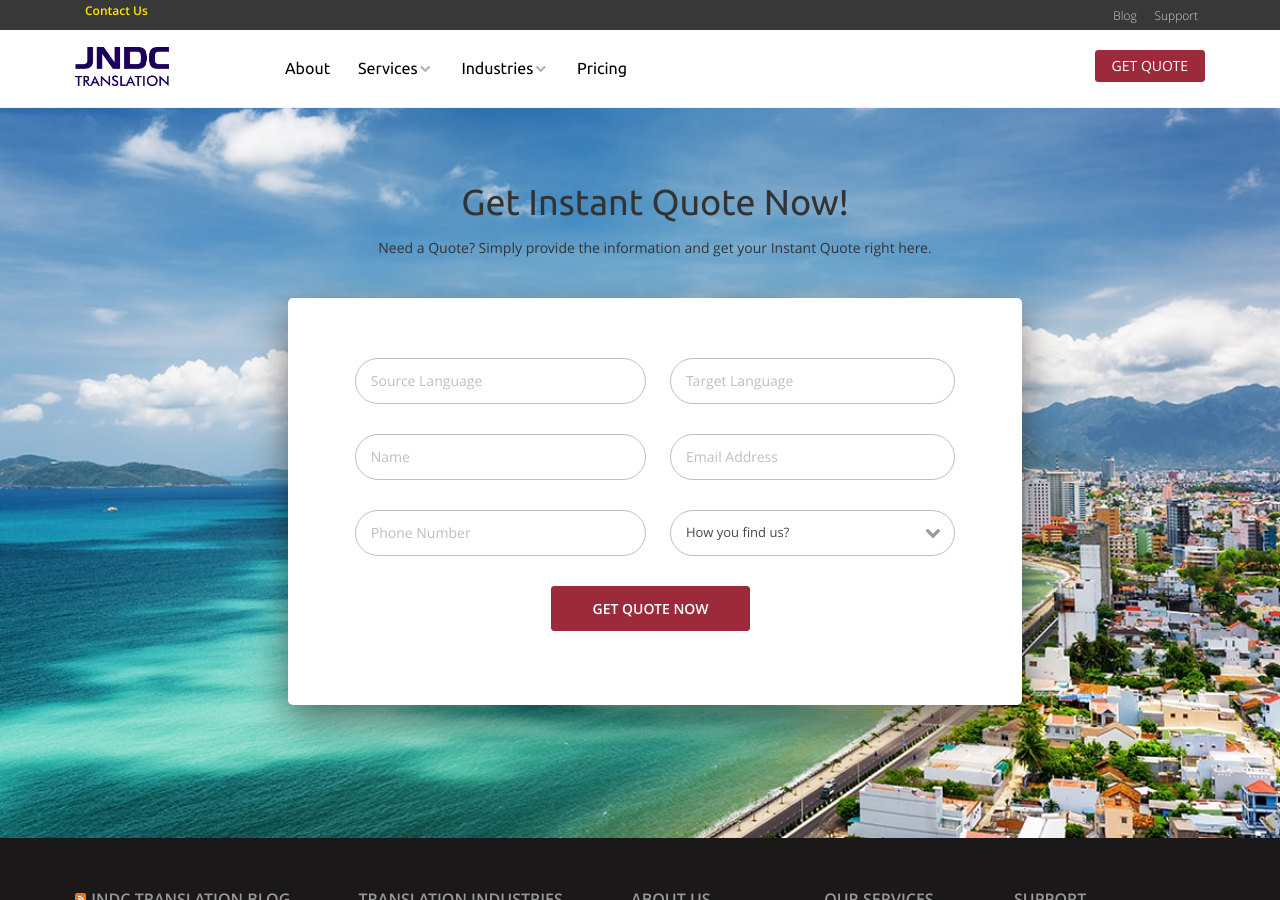
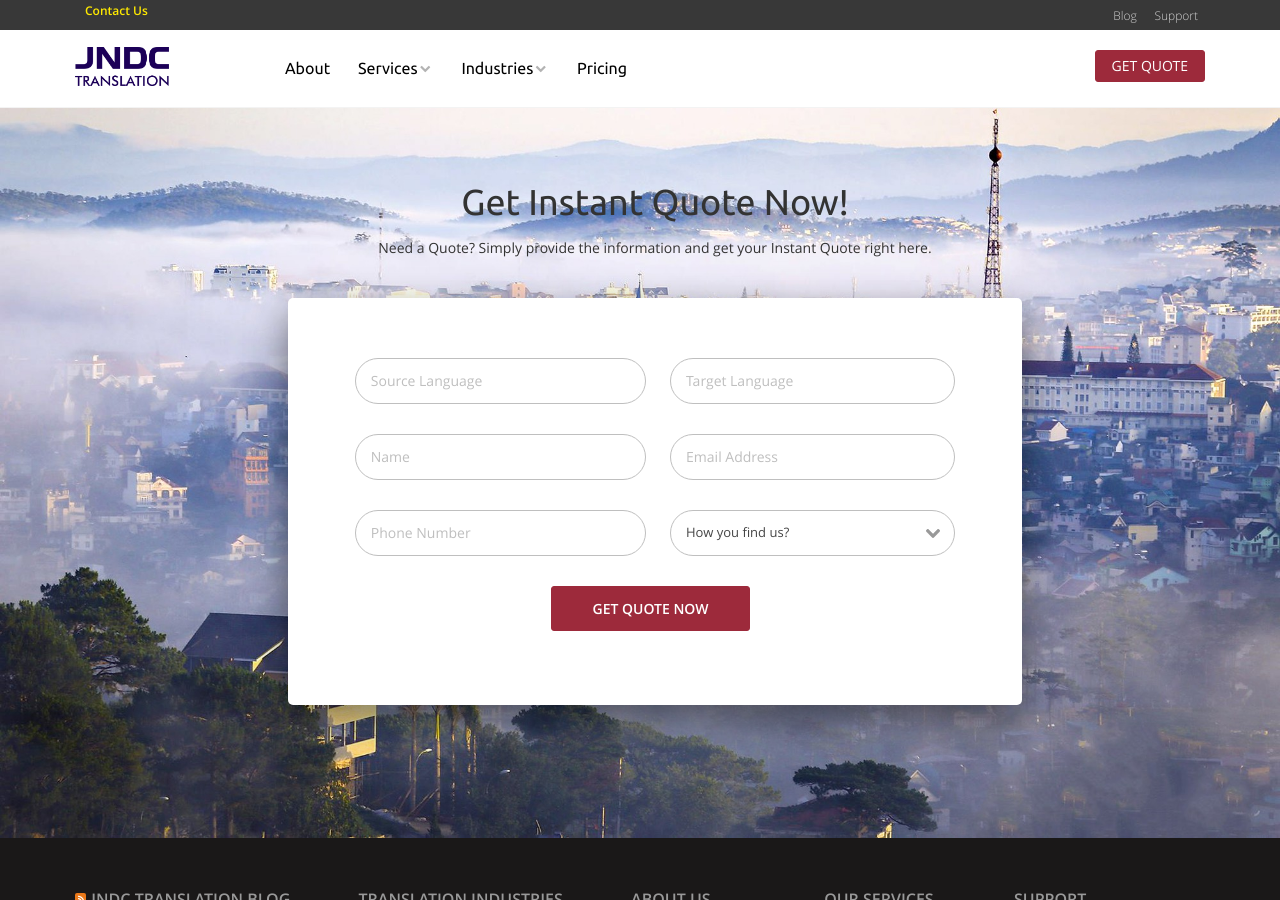
Before and after one commit to jndctranslation/landing_page, a Jekyll site: the page built from pages/quote.md, in a window 1280 px wide and 900 px high. Built offline with Jekyll 4.4.1, drawn with Linux system fonts in a browser that asks for light colours.

Commit message:
Update Website Pages “quote”

```diff
--- a/_data/pages/quote.yml
+++ b/_data/pages/quote.yml
@@ -1,2 +1,2 @@
-background_image: /assets/images/upload/best-vietnam-nhatrang-12-min.jpg
+background_image: /assets/images/upload/đà-lạt.jpg
 color_overlay: 'rgba(50, 50, 50, 0)'
```
